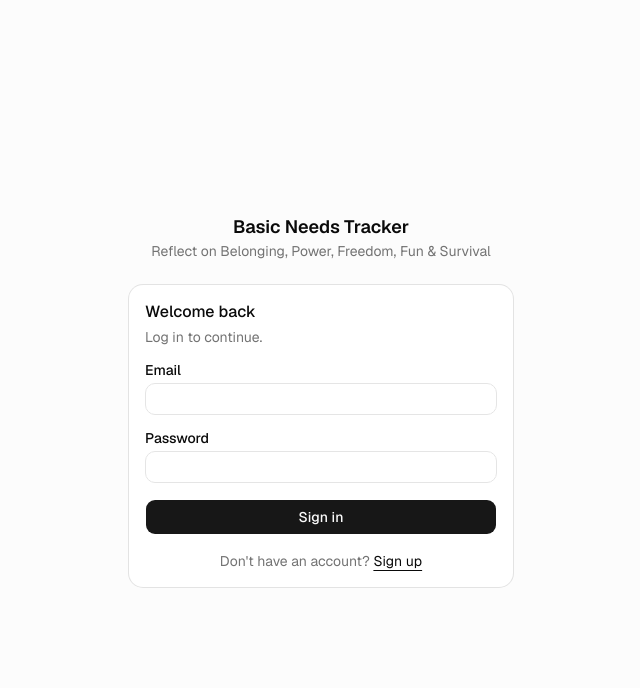
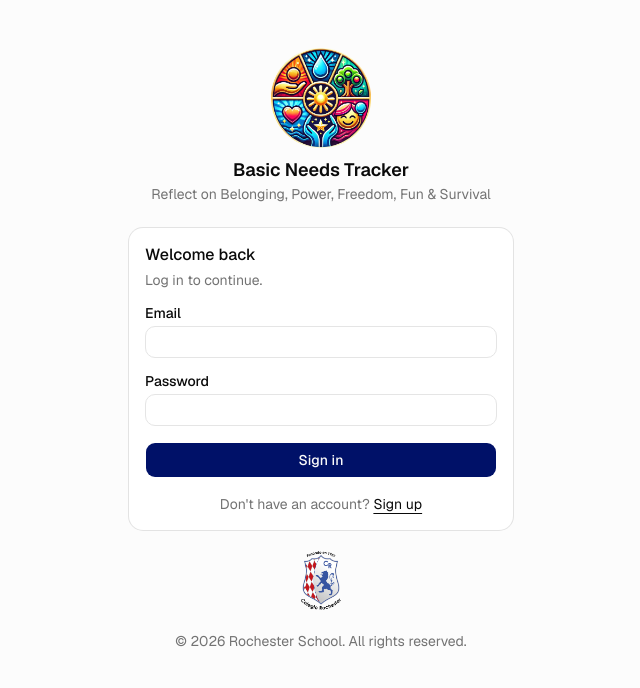
Before and after one commit to avisivia/basicneeds, a Next.js app: page /login in a window 1280 px wide. Shown: the top 688 px of the page, without its empty margins (319-959 px from the left). Built offline with nearby package versions, Linux system fonts and the light colour scheme.

Commit message:
sixth Commit

```diff
--- a/src/app/(auth)/layout.js
+++ b/src/app/(auth)/layout.js
@@ -1,14 +1,32 @@
+import Image from "next/image";
 export default function AuthLayout({ children }) {
   return (
-    <div className="flex min-h-screen flex-col items-center justify-center bg-muted/30 px-4 py-12">
+    <div className="flex min-h-screen flex-col items-center justify-baseline bg-muted/30 px-4 py-12">
       <div className="w-full max-w-sm">
         <div className="mb-6 text-center">
+          <Image
+            src="/logo.png"
+            alt="Logo"
+            width={100}
+            height={100}
+            className="mx-auto mb-2"
+          />
           <h1 className="text-lg font-semibold">Basic Needs Tracker</h1>
           <p className="text-sm text-muted-foreground">
             Reflect on Belonging, Power, Freedom, Fun &amp; Survival
           </p>
         </div>
         {children}
+        <Image
+          src="/school_logo.png"
+          alt="Logo"
+          width={40}
+          height={40}
+          className="mx-auto m-5"
+        />
+        <div className="text-center text-sm text-muted-foreground">
+          <p>© 2026 Rochester School. All rights reserved.</p>
+        </div>
       </div>
     </div>
   );
--- a/src/app/globals.css
+++ b/src/app/globals.css
@@ -55,7 +55,7 @@
   --card-foreground: oklch(0.145 0 0);
   --popover: oklch(1 0 0);
   --popover-foreground: oklch(0.145 0 0);
-  --primary: oklch(0.205 0 0);
+  --primary: oklch(25.431% 0.14831 264.04);
   --primary-foreground: oklch(0.985 0 0);
   --secondary: oklch(0.97 0 0);
   --secondary-foreground: oklch(0.205 0 0);
@@ -121,9 +121,11 @@
   * {
     @apply border-border outline-ring/50;
   }
+
   body {
     @apply bg-background text-foreground;
   }
+
   html {
     @apply font-sans;
   }
--- a/src/app/student/dashboard/page.js
+++ b/src/app/student/dashboard/page.js
@@ -137,7 +137,7 @@ export default async function StudentDashboardPage() {
           <Card>
             <CardHeader>
               <CardTitle>Average score by need</CardTitle>
-              <CardDescription>Same 30-day data, as a bar chart.</CardDescription>
+              <CardDescription>Previous 30-day data, as a bar chart.</CardDescription>
             </CardHeader>
             <CardContent>
               <NeedBarChart data={barData} />
--- a/src/components/layout/Navbar.jsx
+++ b/src/components/layout/Navbar.jsx
@@ -2,6 +2,7 @@ import Link from "next/link";
 
 import { UserMenu } from "./UserMenu";
 import { dashboardPathForRole } from "@/lib/constants";
+import Image from "next/image";
 
 export function Navbar({ profile }) {
   return (
@@ -10,7 +11,16 @@ export function Navbar({ profile }) {
         href={dashboardPathForRole(profile.role)}
         className="text-sm font-semibold"
       >
-        Basic Needs Tracker
+        <div className="flex items-center gap-2">
+          <Image
+            src="/logo.png"
+            alt="Logo"
+            width={25}
+            height={25}
+            className="mx-auto"
+          />
+          <div className="text-sm font-semibold">Basic Needs Tracker</div>
+        </div>
       </Link>
       <UserMenu profile={profile} />
     </header>
```
Also changed, not shown: public/logo.png (added), public/school_logo.png (added).
